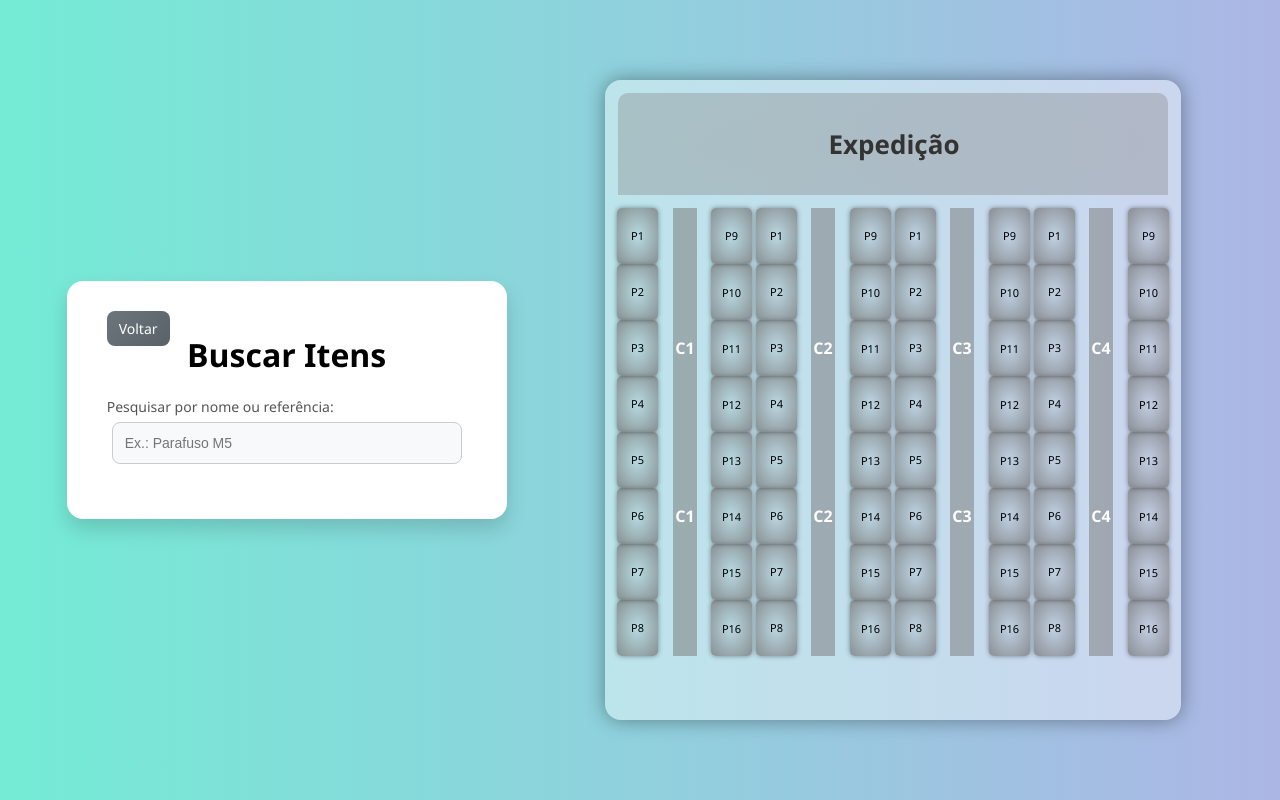
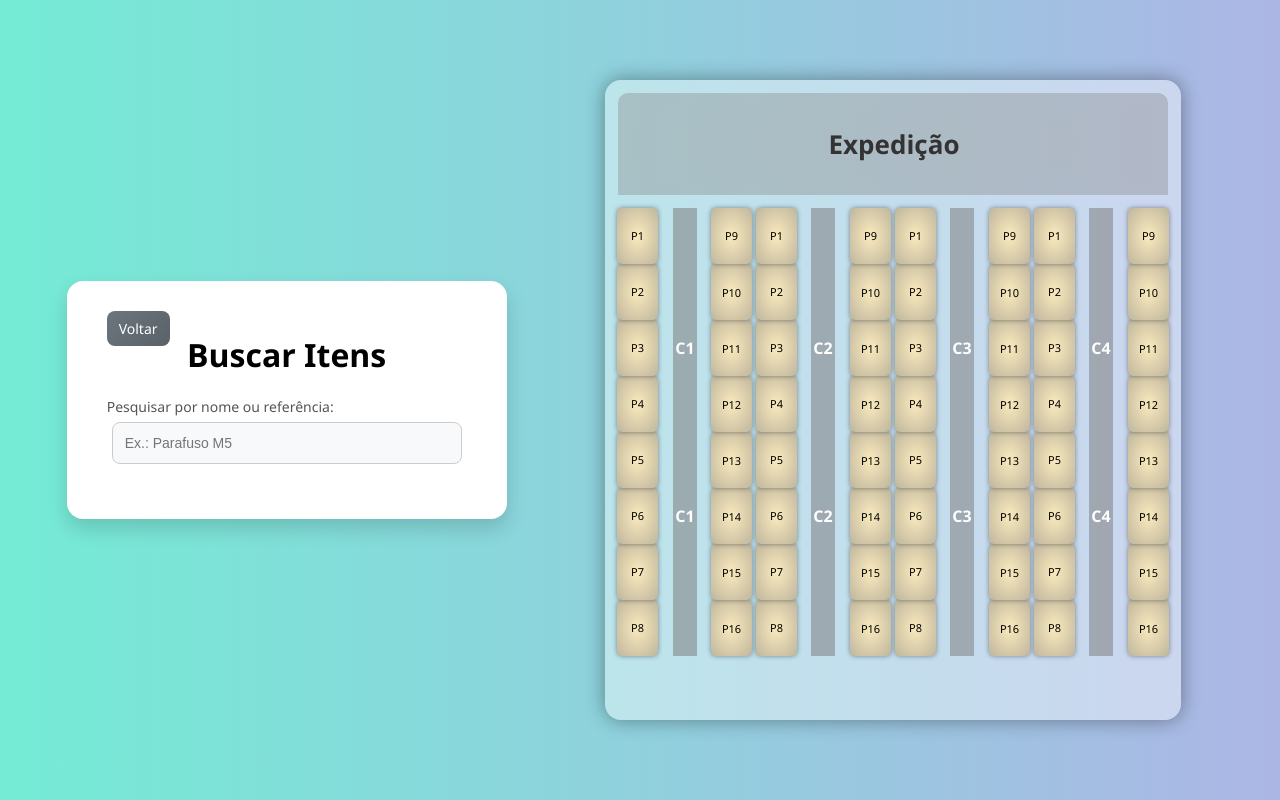
Before and after one commit to JP-Bortolaci/Projeto-Integrador, a PHP site: page /pages/busca.html in a window 1280 px wide. Run offline with PHP 8.4, Linux system fonts and the light colour scheme.

Commit message:
Cor das prateleiras alterada

```diff
--- a/projeto/styles/buscaest.css
+++ b/projeto/styles/buscaest.css
@@ -186,7 +186,8 @@ button:active {
 /* Cada prateleira */
 .prateleira {
     margin: 2px 0;
-    background: radial-gradient(rgba(128, 128, 128, 0.089), rgba(119, 119, 119, 0.774));
+    background: radial-gradient(rgba(128, 128, 128, 0.041), rgba(119, 119, 119, 0.473));
+    background-color: rgb(255, 238, 191);
     /* border: 1px solid #88888881; */
     display: flex;
     align-items: center;
```
